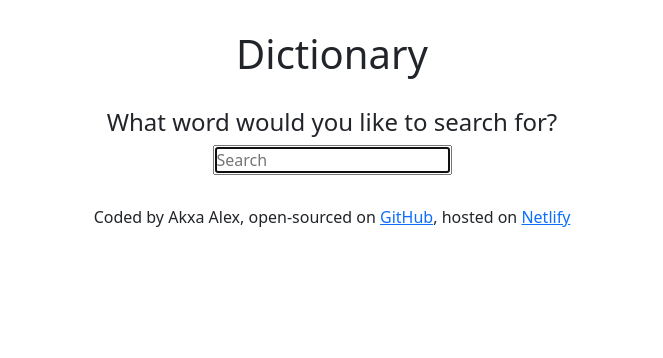
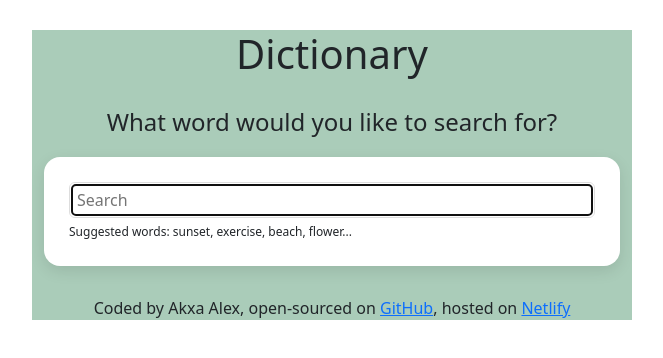
Before and after one commit to akxaalex16/react-dictionary, a React (Create React App) app: page / in a window 1280 px wide. Shown: the top 358 px of the page, without its empty margins (308-971 px from the left). Built offline with nearby package versions, Linux system fonts and the light colour scheme; no server answers.

Commit message:
Added styling to page and added new state to display a word upon load

```diff
--- a/src/App.css
+++ b/src/App.css
@@ -1,5 +1,8 @@
 .App {
   text-align: center;
+  background: #aaccb9;
+  width: 600px;
+  margin: 0 auto;
 }
 
 .App h1 {
--- a/src/App.js
+++ b/src/App.js
@@ -9,7 +9,7 @@ export default function App() {
         <h1>Dictionary</h1>
         <h4>What word would you like to search for?</h4>
         <main>
-          <Dictionary />
+          <Dictionary defaultWord="flower" />
         </main>
         <footer>
           Coded by Akxa Alex, open-sourced on{" "}
--- a/src/Dictionary.css
+++ b/src/Dictionary.css
@@ -1,3 +1,29 @@
 .Dictionary h2 {
   text-transform: capitalize;
+  font-size: 36px;
+  font-weight: bold;
+  line-height: 1.5;
+  text-align: left;
 }
+
+.Dictionary section {
+  background: #fff;
+  padding: 25px;
+  border-radius: 16px;
+  box-shadow: 0 5px 15px rgb(0 0 0/10%);
+  margin: 20px 0;
+}
+
+.Dictionary input {
+  width: 100%;
+  padding: 5px 7px;
+  border: 1px solid #ddd;
+  border-radius: 6px;
+  color: #333;
+}
+
+.Dictionary .suggestedWords {
+  font-size: 12px;
+  margin-top: 5px;
+  text-align: left;
+}
--- a/src/Dictionary.js
+++ b/src/Dictionary.js
@@ -3,25 +3,39 @@ import "./Dictionary.css";
 import axios from "axios";
 import Results from "./Results";
 
-export default function Dictionary() {
-  const [keyword, setKeyword] = useState(null);
+export default function Dictionary(props) {
+  const [keyword, setKeyword] = useState(props.defaultWord);
   const [searchedWord, setSearchedWord] = useState(null);
+  const [loaded, setLoaded] = useState(false);
 
   function handleResponse(response) {
     setSearchedWord(response.data[0]);
   }
 
-  function handleSubmit(event) {
-    event.preventDefault();
+  function search() {
     //documentation: https://dictionaryapi.dev/
     let apiUrl = `https://api.dictionaryapi.dev/api/v2/entries/en_US/${keyword}`;
     axios.get(apiUrl).then(handleResponse);
   }
+
+  function handleSubmit(event) {
+    event.preventDefault();
+    search();
+  }
+
   function keywordChange(event) {
     setKeyword(event.target.value);
   }
+
+  function load() {
+    setLoaded(true);
+    search();
+  }
+
+  if (loaded) {
     return (
       <div className="Dictionary">
+        <section>
           <form onSubmit={handleSubmit}>
             <input
               type="search"
@@ -30,7 +44,15 @@ export default function Dictionary() {
               onChange={keywordChange}
             ></input>
           </form>
+          <div className="suggestedWords">
+            Suggested words: sunset, exercise, beach, flower...{" "}
+          </div>
+        </section>
         <Results meanings={searchedWord} />
       </div>
     );
+  } else {
+    load();
+    return "Loading...";
   }
+}
--- a/src/Results.js
+++ b/src/Results.js
@@ -6,6 +6,7 @@ export default function Results(props) {
   if (props.meanings) {
     return (
       <div className="Results">
+        <section>
           <h2>{props.meanings.word}</h2>
           {props.meanings.phonetics.map(function (phonetic, index) {
             return (
@@ -14,12 +15,12 @@ export default function Results(props) {
               </div>
             );
           })}
-
+        </section>
         {props.meanings.meanings.map(function (meaning, index) {
           return (
-            <div key={index}>
+            <section key={index}>
               <Definitions definitions={meaning} />
-            </div>
+            </section>
           );
         })}
       </div>
```
Lines whose indentation alone changed are shown as unchanged.
